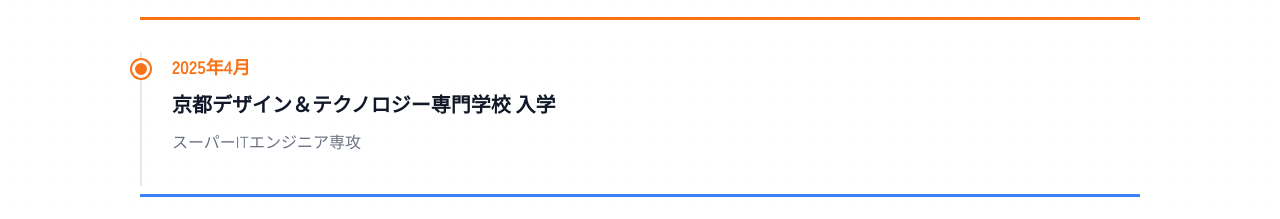
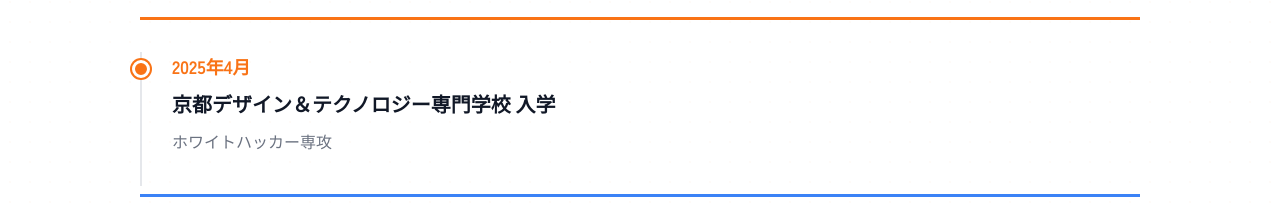
Before and after one commit to hattayu-05/react-next-portfolio, a Next.js app: page /about in a window 1280 px wide. Shown: the part 828-1047 px from the top of the page. Built offline with nearby package versions, Linux system fonts and the light colour scheme.

Commit message:
Fix major to White Hacker

```diff
--- a/app/about/page.tsx
+++ b/app/about/page.tsx
@@ -36,7 +36,7 @@
               <div className={styles.year}>2025年4月</div>
               <div className={styles.content}>
                 <h3>京都デザイン＆テクノロジー専門学校 入学</h3>
-                <p>スーパーITエンジニア専攻</p>
+                <p>ホワイトハッカー専攻</p>
               </div>
             </div>
           </div>
```
